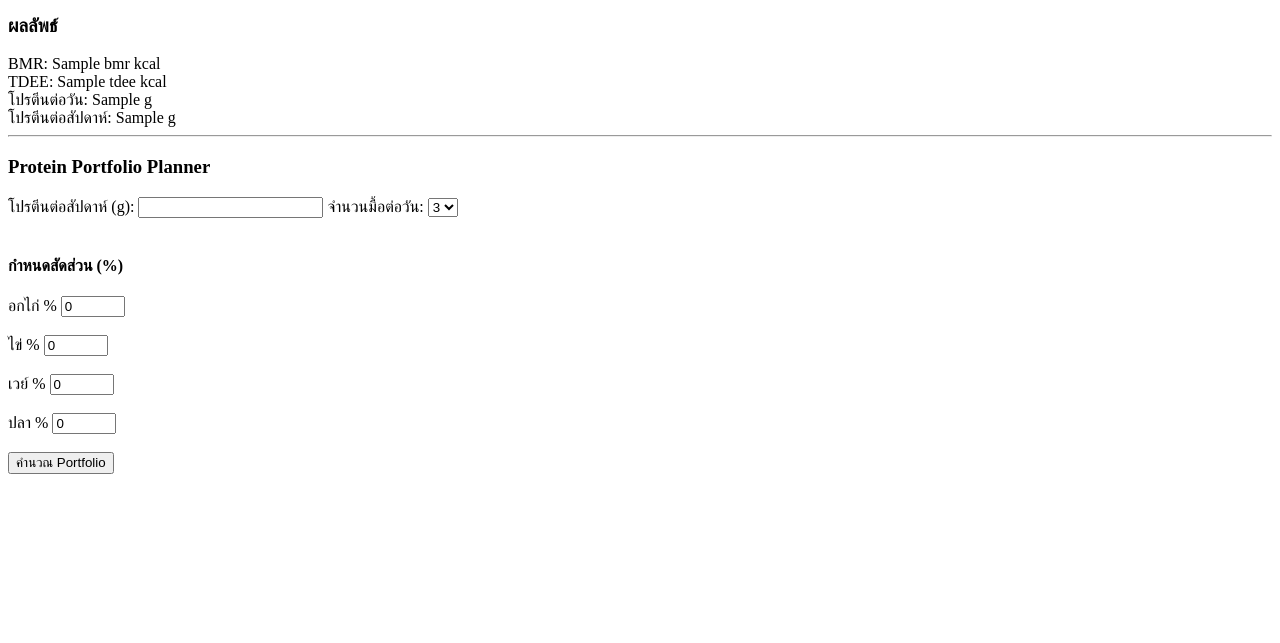
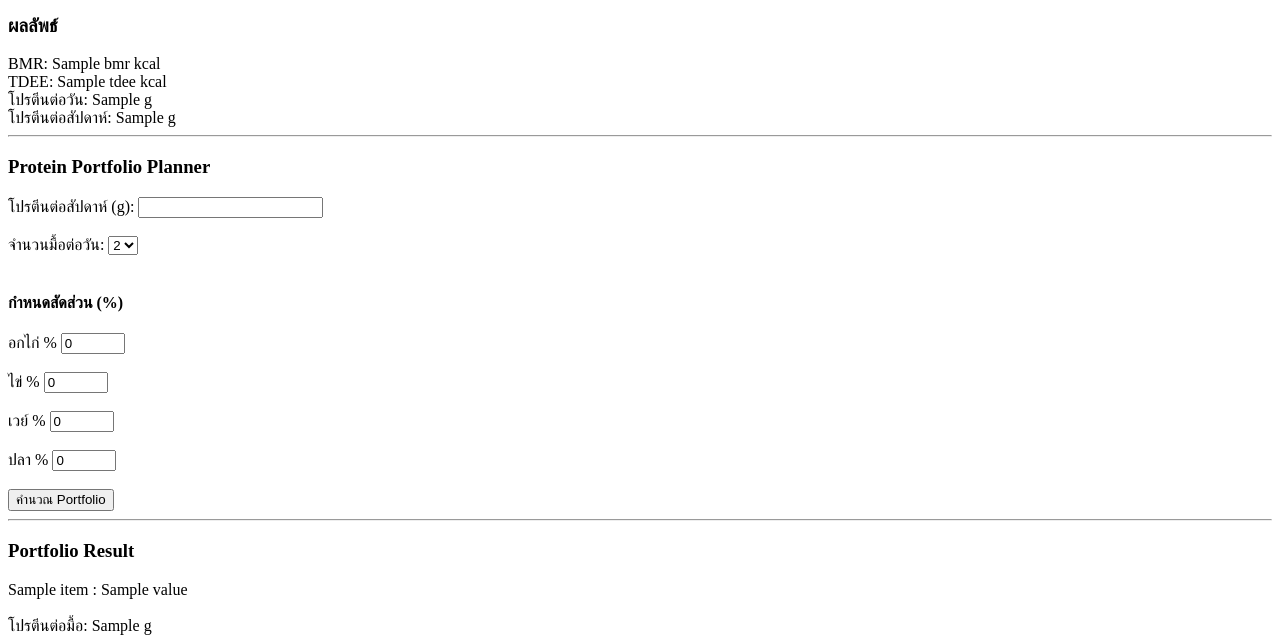
Before and after one commit to tongcnx/protein, a FastAPI app: template templates/index.html in a window 1280 px wide. Shown: the part 331-974 px from the top of the page. Before the commit the page ends 805 px from the top, so only its background shows below. Run offline with FastAPI, Linux system fonts and the light colour scheme; the template is opened without the code that fills it: most values are stand-ins (such as "Sample title", 1, 10 or a date in 2020).

Commit message:
fix internal server error

```diff
--- a/templates/index.html
+++ b/templates/index.html
@@ -4,12 +4,18 @@
     <title>Protein Weekly Planner</title>
 </head>
 <body>
+
 <h2>Protein Weekly Planner</h2>
 
 <form action="/calculate" method="post">
-        น้ำหนัก (kg): <input type="number" step="0.1" name="weight"><br><br>
-        ส่วนสูง (cm): <input type="number" step="0.1" name="height"><br><br>
-        อายุ: <input type="number" name="age"><br><br>
+    น้ำหนัก (kg):
+    <input type="number" step="0.1" name="weight" required><br><br>
+
+    ส่วนสูง (cm):
+    <input type="number" step="0.1" name="height" required><br><br>
+
+    อายุ:
+    <input type="number" name="age" required><br><br>
 
     เพศ:
     <select name="gender">
@@ -38,6 +44,7 @@
 {% if daily_protein %}
 <hr>
 <h3>ผลลัพธ์</h3>
+
 BMR: {{ bmr }} kcal<br>
 TDEE: {{ tdee }} kcal<br>
 โปรตีนต่อวัน: {{ daily_protein }} g<br>
@@ -47,13 +54,17 @@
 <h3>Protein Portfolio Planner</h3>
 
 <form action="/portfolio" method="post">
+
     โปรตีนต่อสัปดาห์ (g):
-        <input type="number" step="0.1" name="weekly_protein"
-        value="{{ weekly_protein }}" required>
-
+    <input type="number"
+           step="0.1"
+           name="weekly_protein"
+           value="{{ weekly_protein }}"
+           required><br><br>
 
     จำนวนมื้อต่อวัน:
     <select name="meals_per_day">
+                <option value="2">2</option>
         <option value="3">3</option>
         <option value="4">4</option>
         <option value="5">5</option>
@@ -73,10 +84,28 @@
     ปลา %
     <input type="number" name="fish_percent" min="0" max="100" value="0"><br><br>
 
-
     <button type="submit">คำนวณ Portfolio</button>
 </form>
 
 {% endif %}
+
+
+{% if results %}
+<hr>
+<h3>Portfolio Result</h3>
+
+{% for item, value in results.items() %}
+    {{ item }} : {{ value }} <br>
+{% endfor %}
+
+<br>
+โปรตีนต่อมื้อ: {{ protein_per_meal }} g
+{% endif %}
+
+{% if error %}
+<hr>
+<p style="color:red;">{{ error }}</p>
+{% endif %}
+
 </body>
 </html>
```
Also changed, not shown: main.py (line endings or trailing spaces). Lines whose indentation alone changed are shown as unchanged.
